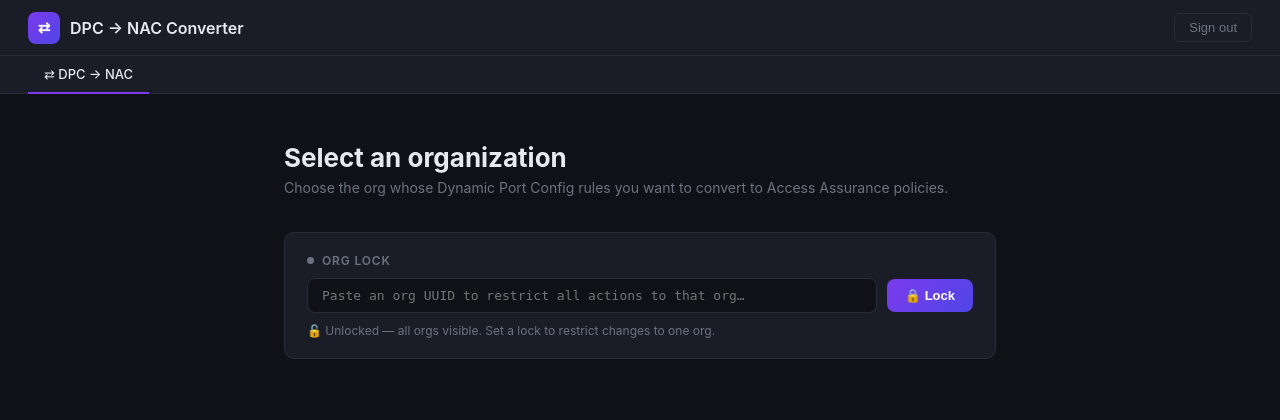
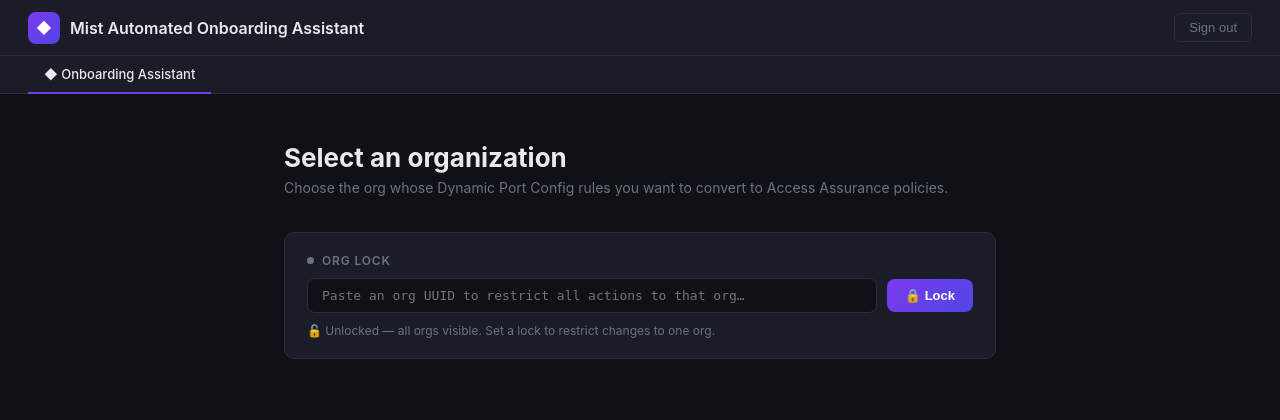
Before and after one commit to JasonScottSF/Mist-Hackathon-2026, a Flask app: template templates/dpc_orgs.html in a window 1280 px wide. Shown: the top 420 px of the page. Run offline with Flask 3, Linux system fonts and the light colour scheme; the template is opened without the code that fills it, so the values that code supplies are empty.

Commit message:
Rename project to Mist Automated Onboarding Assistant
Updated all GUI references across every template:
- journey.html: <title> and header logo text
- dpc_login.html: <title>, logo text, logo sub, logo icon
- dpc_orgs.html: <title>, header logo text, logo icon, nav tab label
- dpc_preview.html: <title>, header logo text, logo icon

Co-Authored-By: Claude Sonnet 4.6 <noreply@anthropic.com>

```diff
--- a/templates/dpc_orgs.html
+++ b/templates/dpc_orgs.html
@@ -3,7 +3,7 @@
 <head>
   <meta charset="UTF-8">
   <meta name="viewport" content="width=device-width, initial-scale=1.0">
-  <title>DPC → NAC — Select Org</title>
+  <title>Mist Automated Onboarding Assistant — Select Org</title>
   <style>
     *, *::before, *::after { box-sizing: border-box; margin: 0; padding: 0; }
     body {
@@ -116,8 +116,8 @@
 <body>
   <header>
     <div class="logo">
-      <div class="logo-icon">&#8644;</div>
-      DPC → NAC Converter
+      <div class="logo-icon">&#9670;</div>
+      Mist Automated Onboarding Assistant
     </div>
     <div class="user-area">
       <span class="user-name">{{ user_name }}</span>
@@ -126,7 +126,7 @@
   </header>
 
   <nav class="tab-bar">
-    <a class="tab active" data-tab-id="dpc" href="/orgs">&#8644; DPC → NAC</a>
+    <a class="tab active" data-tab-id="dpc" href="/orgs">&#9670; Onboarding Assistant</a>
     <!-- Future tabs go here -->
   </nav>
 
--- a/templates/dpc_preview.html
+++ b/templates/dpc_preview.html
@@ -3,7 +3,7 @@
 <head>
   <meta charset="UTF-8">
   <meta name="viewport" content="width=device-width, initial-scale=1.0">
-  <title>DPC → NAC — Preview &amp; Apply</title>
+  <title>Mist Automated Onboarding Assistant — DPC to NAC</title>
   <style>
     *, *::before, *::after { box-sizing: border-box; margin: 0; padding: 0; }
 
@@ -296,8 +296,8 @@
 
 <header>
   <div class="logo">
-    <div class="logo-icon">&#8644;</div>
-    DPC → NAC Converter
+    <div class="logo-icon">&#9670;</div>
+    Mist Automated Onboarding Assistant
   </div>
   <div class="header-right">
     <span class="user-name">{{ user_name }}</span>
--- a/templates/journey.html
+++ b/templates/journey.html
@@ -3,7 +3,7 @@
 <head>
   <meta charset="UTF-8">
   <meta name="viewport" content="width=device-width, initial-scale=1.0">
-  <title>Mist Toolkit</title>
+  <title>Mist Automated Onboarding Assistant</title>
   <style>
     :root {
       --bg:       #0f1117;
@@ -321,7 +321,7 @@
 <header>
   <div class="logo">
     <div class="logo-icon">&#9670;</div>
-    Mist Toolkit
+    Mist Automated Onboarding Assistant
   </div>
   <div class="header-right">
     <span class="user-name">{{ user_name }}</span>
```
Also changed, not shown: templates/dpc_login.html (+4 -4 lines).
